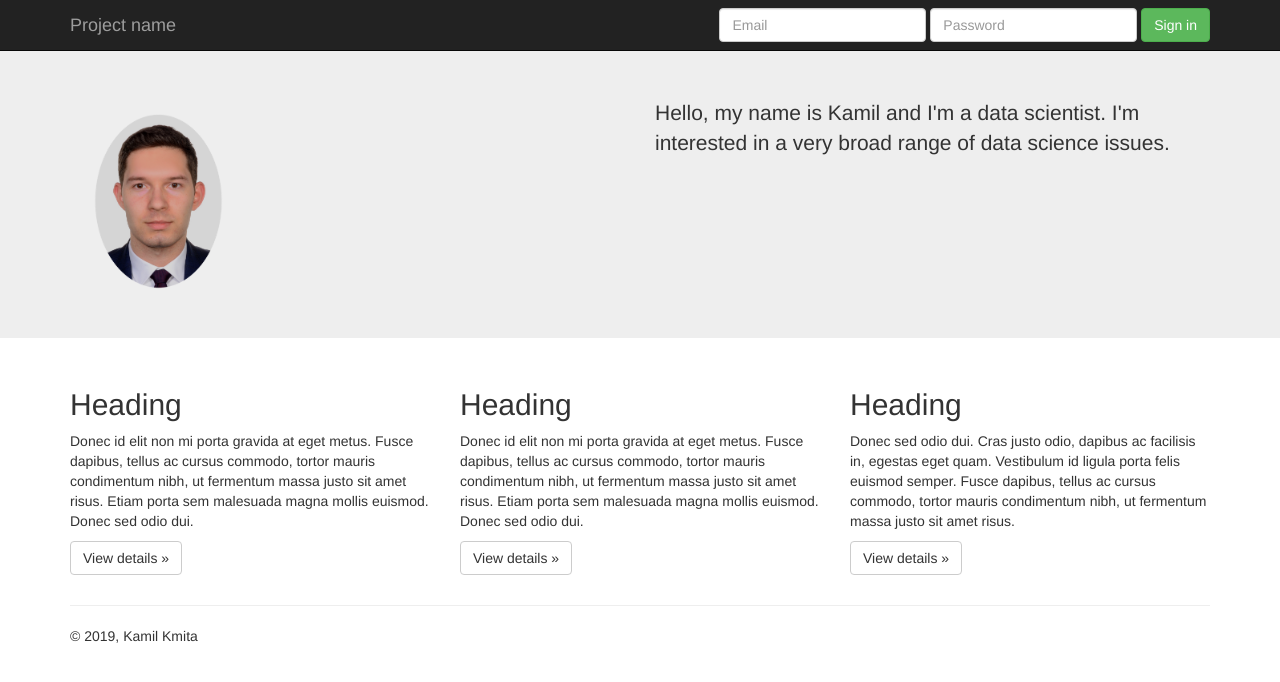
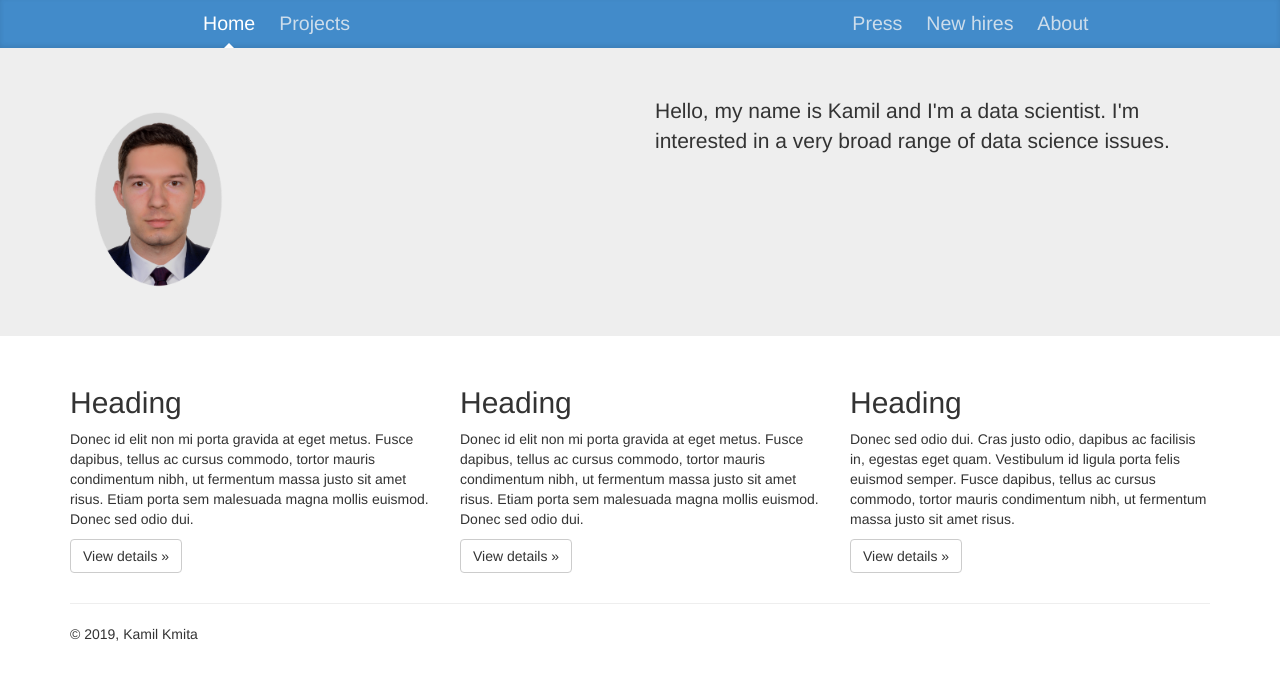
Before and after one commit to kkmita/website, a Flask app: page / in a window 1280 px wide. Shown: the top 682 px of the page. Run offline with Flask 2, Linux system fonts and the light colour scheme; some libraries are stand-ins or nearby versions.

Commit message:
Dynamic underlying of current tab

```diff
--- a/frontend.py
+++ b/frontend.py
@@ -1,14 +1,39 @@
-from flask import Blueprint, render_template
+import copy
+from typing import Dict, Optional
+
+from flask import Blueprint, render_template, url_for
 
 frontend = Blueprint('frontend', __name__)
+
+website_tabs = [
+    {'href': '.index', 'active': '', 'name': 'Home'},
+    {'href': '.projects', 'active': '', 'name': 'Projects'}
+]
+
+
+def update_active_by_name(name: str, tabs: Optional[Dict[str, str]] = website_tabs):
+    output = copy.deepcopy(tabs)
+
+    for tab in output:
+        if tab['name'] == name:
+            tab['active'] = 'active'
+
+    return output
+
+
+@frontend.route('/projects')
+def projects():
+    projects_website_tabs = update_active_by_name('Projects')
+
+    return render_template('projects.html', website_tabs=projects_website_tabs)
 
 
 @frontend.route('/')
 def index():
-    socialpages = [
-        {'link': 'https://www.linkedin.com/', 'icon': 'linkedin'},
-        {'link': 'https://www.github.com/kkmita', 'icon': 'github'},
-        {'link': 'https://www.stackoverflow.com', 'icon': 'stack-overflow'}
-    ]
-
-    return render_template('homepage.html', socialpages=socialpages)
+    home_website_tabs = update_active_by_name('Home')
+    # website_tabs = [
+    #     {'href': 'https://www.linkedin.com/', 'icon': 'linkedin'},
+    #     {'href': 'https://www.github.com/kkmita', 'icon': 'github'},
+    #     {'href': 'https://www.stackoverflow.com', 'icon': 'stack-overflow'}
+    # ]
+    return render_template('homepage.html', website_tabs=home_website_tabs)
--- a/website/static/css/homepage.css
+++ b/website/static/css/homepage.css
@@ -1,5 +1,53 @@
 /* Move down content because we have a fixed navbar that is 50px tall */
-body {
+/* body {
   padding-top: 50px;
   padding-bottom: 20px;
+}*/
+.container-nav {
+  padding-left: 50px;
+  padding-right: 0px;
+  width: 80%;
 }
+
+.blog-masthead {
+  background-color: #428bca;
+  -webkit-box-shadow: inset 0 -2px 5px rgba(0,0,0,.1);
+          box-shadow: inset 0 -2px 5px rgba(0,0,0,.1);
+}
+
+/* Nav links */
+.blog-nav-item {
+  position: relative;
+  display: inline-block;
+  padding: 10px;
+  font-weight: 500;
+  color: #cdddeb;
+}
+
+.blog-nav-item:hover,
+.blog-nav-item:focus {
+  color: #fff;
+  text-decoration: none;
+}
+
+/* Active state gets a caret at the bottom */
+.blog-nav .active {
+  color: #fff;
+}
+.blog-nav .active:after {
+  position: absolute;
+  bottom: 0;
+  left: 50%;
+  width: 0;
+  height: 0;
+  margin-left: -5px;
+  vertical-align: middle;
+  content: " ";
+  border-right: 5px solid transparent;
+  border-bottom: 5px solid;
+  border-left: 5px solid transparent;
+}
+
+nav > a {
+  font-size: 140%;
+}
--- a/website/templates/base.html
+++ b/website/templates/base.html
@@ -51,6 +51,9 @@
     </div>
   {%- endif %}
   {%- endwith %}
+
+
+
   {% block app_content %}{%- endblock %}
 <!--  </div>-->
 {%- endblock %}
--- a/website/templates/homepage.html
+++ b/website/templates/homepage.html
@@ -2,30 +2,23 @@
 
 {% block app_content %}
 
-<nav class="navbar navbar-inverse navbar-fixed-top">
-      <div class="container">
-        <div class="navbar-header">
-          <button type="button" class="navbar-toggle collapsed" data-toggle="collapse" data-target="#navbar" aria-expanded="false" aria-controls="navbar">
-            <span class="sr-only">Toggle navigation</span>
-            <span class="icon-bar"></span>
-            <span class="icon-bar"></span>
-            <span class="icon-bar"></span>
-          </button>
-          <a class="navbar-brand" href="#">Project name</a>
-        </div>
-        <div id="navbar" class="navbar-collapse collapse">
-          <form class="navbar-form navbar-right">
-            <div class="form-group">
-              <input type="text" placeholder="Email" class="form-control">
-            </div>
-            <div class="form-group">
-              <input type="password" placeholder="Password" class="form-control">
-            </div>
-            <button type="submit" class="btn btn-success">Sign in</button>
-          </form>
-        </div><!--/.navbar-collapse -->
+    <div class="blog-masthead">
+      <div class="container container-nav">
+        <nav class="blog-nav col-md-3">
+            {% for tab in website_tabs %}
+          <a class="blog-nav-item {{ tab.active }}" href="{{ url_for(''+tab.href) }}"> {{ tab.name }} </a>
+          <!--<a class="blog-nav-item active" href="#">Home</a>
+          <a class="blog-nav-item" href="#">New features</a>-->
+            {% endfor %}
+        </nav>
+          <div class="col-md-5"></div>
+        <nav class="blog-nav col-md-4">
+          <a class="blog-nav-item" href="#">Press</a>
+          <a class="blog-nav-item" href="#">New hires</a>
+          <a class="blog-nav-item" href="#">About</a>
+        </nav>
       </div>
-    </nav>
+    </div>
 
     <!-- Main jumbotron for a primary marketing message or call to action -->
     <div class="jumbotron">
```
Also changed, not shown: website/templates/projects.html (added, +27 -0 lines).
